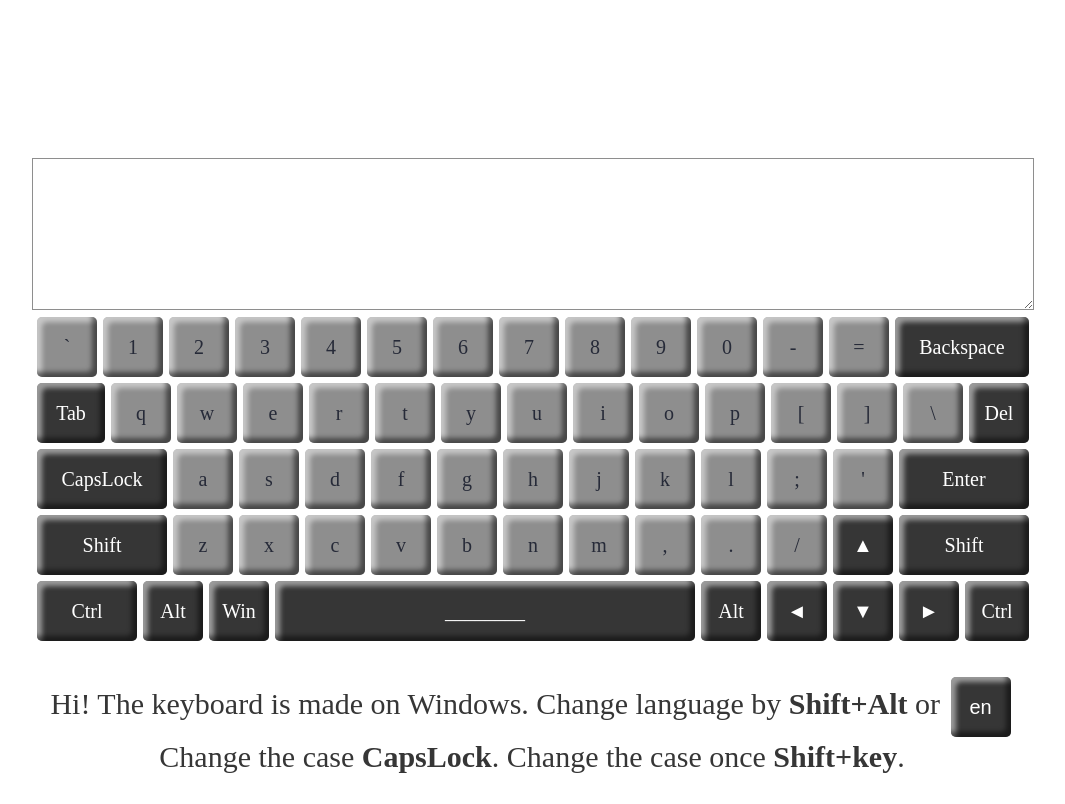
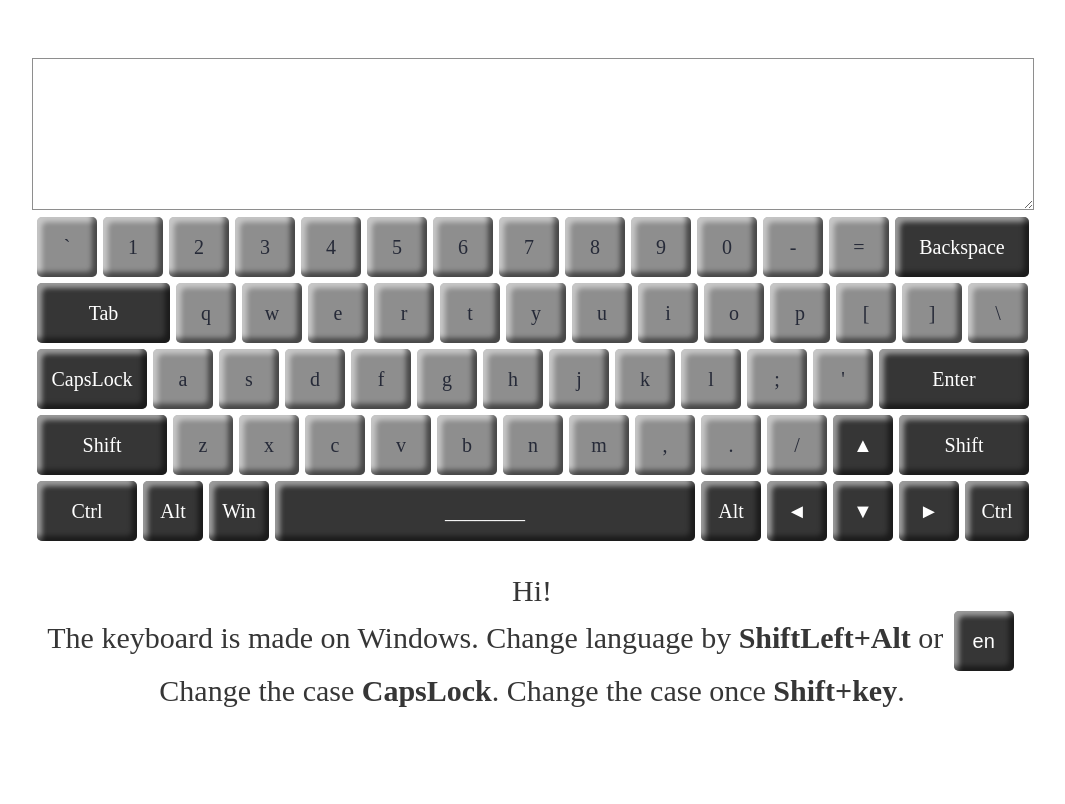
Before and after one commit to enya1407/codejam-virtual-keyboard, a website with bundled scripts: page index.html in a window 1280 px wide. Shown: the whole page, without its empty margins (108-1173 px from the left). Built offline with nearby package versions, Linux system fonts and the light colour scheme.

Commit message:
fix: delete 'del' button and minor fix

```diff
--- a/helper.js
+++ b/helper.js
@@ -28,7 +28,6 @@ const helper = {
     'BracketLeft',
     'BracketRight',
     'Backslash',
-    'Delete',
     'CapsLock',
     'KeyA',
     'KeyS',
@@ -68,7 +67,6 @@ const helper = {
   FUNCTIONALKEYCODES: {
     Backspace: 'Backspace',
     Tab: 'Tab',
-    Delete: 'Del',
     CapsLock: 'CapsLock',
     Enter: 'Enter',
     ShiftLeft: 'Shift',
--- a/script.js
+++ b/script.js
@@ -13,11 +13,11 @@ const keyboard = document.createElement('div');
 keyboard.classList.add('keyboard');
 const description = document.createElement('p');
 description.classList.add('description');
-description.innerHTML = `Hi! The keyboard is made on Windows. Change language by <b>Shift+Alt</b> or <button class="changLangBtn">${lang}</button><br>
+description.innerHTML = `Hi! <br>The keyboard is made on Windows. Change language by <b>ShiftLeft+Alt</b> or <button class="changLangBtn">${lang}</button><br>
 Change the case <b>CapsLock</b>. Change the case once <b>Shift+key</b>.`;
 wrap.append(textarea, keyboard, description);
 
-function renderKeyboard() {
+const renderKeyboard = () => {
   const activeKeys = [];
   while (keyboard.firstChild) {
     if (keyboard.firstChild.classList.contains('active')) {
@@ -46,13 +46,16 @@ function renderKeyboard() {
   });
 
   keyboard.append(fragment);
-}
+};
 
 renderKeyboard();
 
 document.addEventListener('keydown', (evt) => {
   textarea.focus();
   const key = document.querySelector(`.${evt.code}`);
+
+  if (!key) return;
+
   key.classList.add('active');
 
   if (evt.key === 'Tab') {
@@ -91,7 +94,8 @@ keyboard.addEventListener('mousedown', (evt) => {
   if (actualClass.contains('button')) {
     const isFunctional = Object.keys(FUNCTIONALKEYCODES).includes(actualClass[1]);
     actualClass.add('active');
-    if (!isFunctional ||
+    if (
+      !isFunctional ||
       actualClass.contains('ArrowLeft') ||
       actualClass.contains('ArrowDown') ||
       actualClass.contains('ArrowUp') ||
--- a/style.css
+++ b/style.css
@@ -6,7 +6,7 @@
 .textarea {
   width: 100%;
   height: 150px;
-    margin: 150px 0 0 0;
+  margin: 50px 0 0 0;
   padding: 0;
   border: solid rgba(54, 54, 54, 0.561) 1px;
 }
@@ -41,7 +41,6 @@
   transition: 0.3s;
 }
 
-
 /* .button:hover {
     box-shadow: 1px 1px 11px 1px rgba(0, 0, 0, 0.9), inset -5px -5px 5px 0 rgba(0, 0, 0, 0.5), inset 5px 5px 5px 0 rgba(255, 255, 255, 0.5);
     color: black;
@@ -55,9 +54,14 @@
   width: 134px;
 }
 
-.CapsLock,
+.CapsLock {
+  width: 110px;
+}
+
+.Enter {
+  width: 150px;
+}
 .ShiftLeft,
-.Enter,
 .ShiftRight {
   width: 130px;
 }
@@ -67,7 +71,7 @@
 }
 
 .Tab {
-    width: 68px;
+  width: 133px;
 }
 
 .ControlRight {
```
Also changed, not shown: README.md (added). Lines whose indentation alone changed are shown as unchanged.
